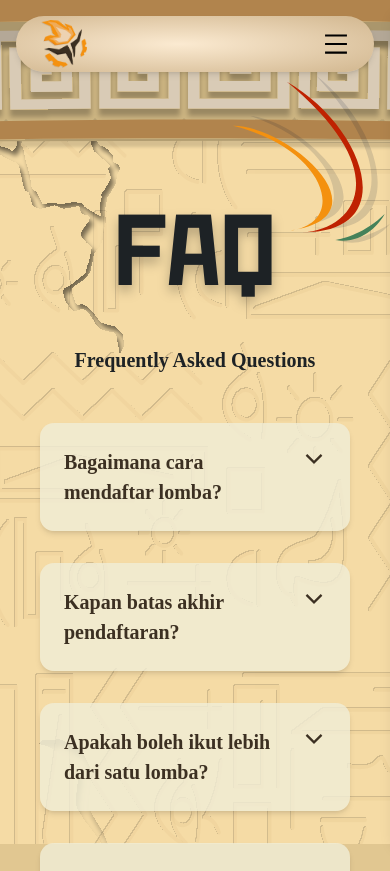
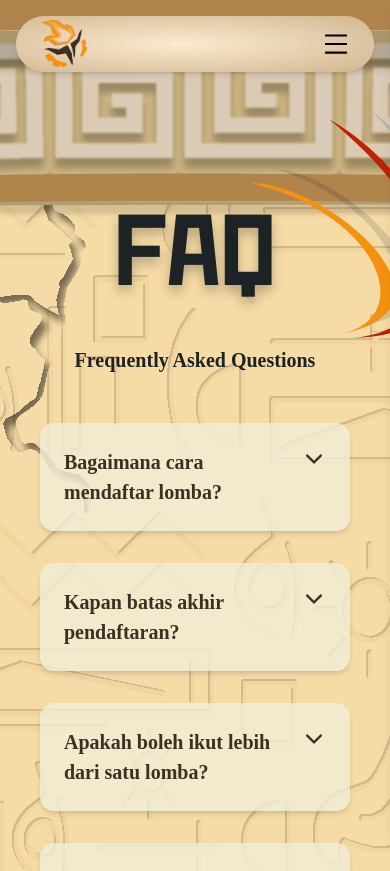
Before and after one commit to Teknisiade2025/FrontEnd, a Next.js app: page /faq in a window 390 px wide. Shown: the top 871 px of the page. Built offline with nearby package versions, Linux system fonts and the light colour scheme; a web font is replaced by a local one.

Commit message:
FAQ:perbaiki bg full

```diff
--- a/src/app/faq/page.js
+++ b/src/app/faq/page.js
@@ -6,7 +6,7 @@ const FaqPage = () => {
     <div className="w-full max-w-[1920px] mx-auto relative min-h-screen pb-[500px]">
       {/* Background */}
       <div
-        className="absolute top-0 left-0 w-full min-h-screen bg-no-repeat bg-cover z-0
+        className="absolute top-0 left-0 w-full h-full  bg-cover z-0 ]
         bg-[url('/faqmobilebg.svg')] sm:bg-[url('/faqBG.svg')]"
         style={{
           backgroundSize: "cover",
--- a/src/app/mainPage/TentangTeksid/DeskMob.jsx
+++ b/src/app/mainPage/TentangTeksid/DeskMob.jsx
@@ -78,13 +78,13 @@ const page = () => {
         </div>
 
         {/* Desktop Paragraph */}
-        <p className="text-justify text-gray-800 text-sm md:text-lg mt-5 font-semibold font-sofia leading-5">
+        <p className="text-justify text-gray-800 text-sm md:text-lg mt-5 font-semibold font-sofia leading-relative">
           {descriptionText}
         </p>
       </div>
 
       {/* Mobile: Description (Bottom) */}
-      <p className="md:hidden w-full text-center text-gray-800 text-[4.5vw] sm:text-[3.5vw] font-semibold font-sofia leading-5 mt-4 order-3">
+      <p className="md:hidden w-full text-center text-gray-800 text-[4.9vw] sm:text-[3.5vw] font-semibold font-sofia leading-relative mt-4 order-3">
         {descriptionText}
       </p>
     </section>
```
